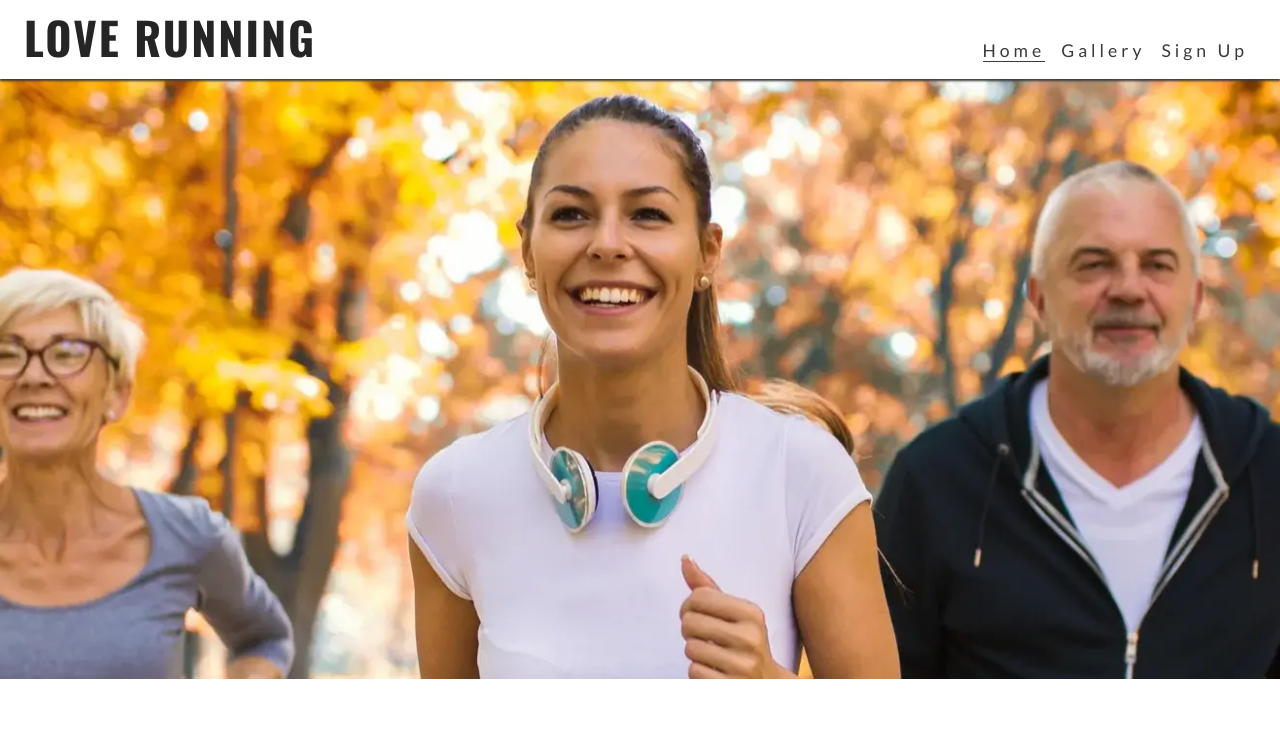
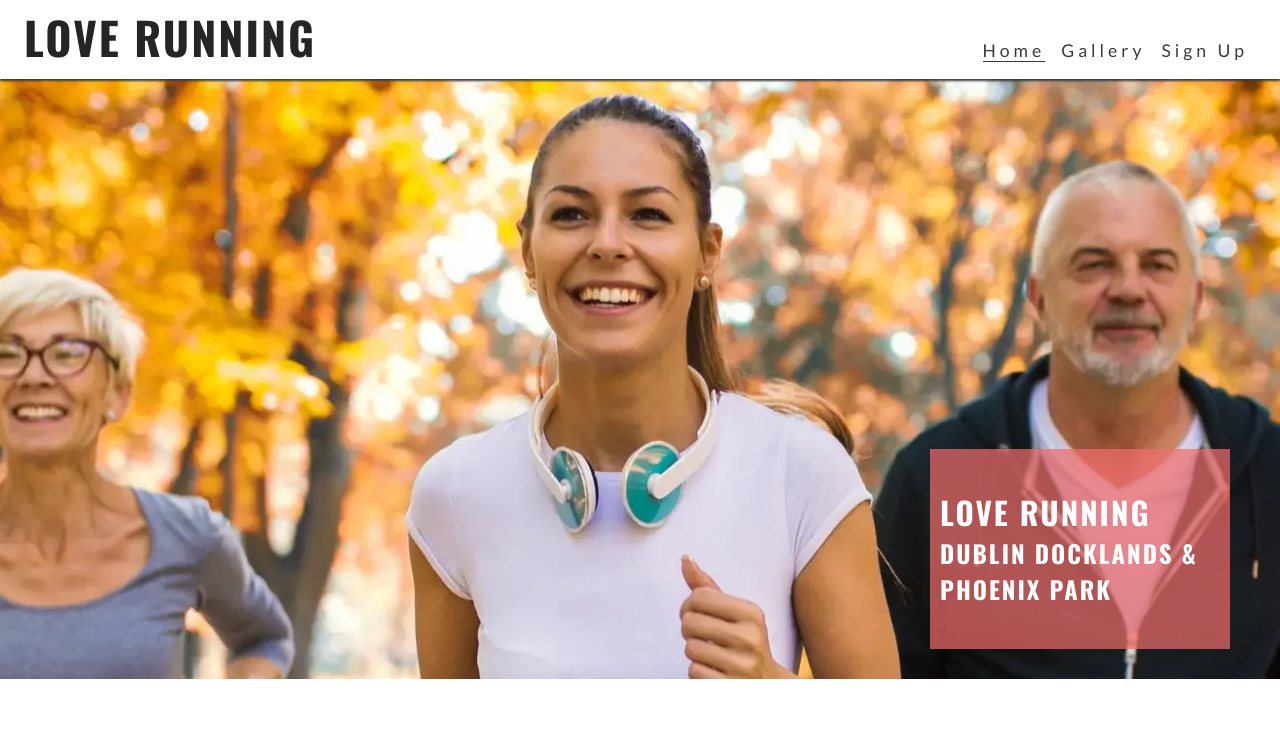
Before and after one commit to muirgreig/love-running, a plain HTML site: page index.html in a window 1280 px wide. Shown: the top 739 px of the page. Drawn offline with nearby package versions, Linux system fonts and the light colour scheme.

Commit message:
Add cover text with club details and altered position on mob and desktop devices

```diff
--- a/assets/css/style.css
+++ b/assets/css/style.css
@@ -19,6 +19,13 @@ body {
     font-family: 'Lato', sans-serif;
 }
 
+h1, h2, h3 {
+    font-family: 'Oswald', sans-serif;
+    text-transform: uppercase;
+    letter-spacing: 2px;
+    color: #252525;
+}
+
 /* Header */
 header {
     background-color:#ffffff;
@@ -36,13 +43,6 @@ header a {
         text-decoration: none;
         color: inherit;
 
-}
-
-h1 {
-    font-family: 'Oswald', sans-serif;
-    text-transform: uppercase;
-    letter-spacing: 2px;
-    color: #252525;
 }
 
 #menu {
@@ -96,6 +96,24 @@ main {
         height: 600px;
         width: 100%;
         background: url("../images/hero-image.webp") no-repeat center center/cover;
+        position: relative;
+}
+
+
+#cover-text {
+    /* Final rgba value sets its transparency so semi-transparent */
+    background-color: rgba(241, 109, 107, .7);
+    font-size: 130%;
+    position: absolute;
+    bottom: 30px;
+    width: 80%;
+    min-height: 200px;
+    padding-top: 40px;
+    padding-left: 10px;
+}
+
+#cover-text > h2, #cover-text > h3 {
+    color: #ffffff;
 }
 
 /* Footer */
@@ -148,6 +166,11 @@ main {
         /* Push main content down to account for fixed header */
         margin-top: 79px;
     }
+    /* Hero */
+    #cover-text {
+        width: 300px;
+        right: 50px;
+    }
 }
 /* Media query: screens above desktops (992px and up) */
 @media screen and (min-width: 992px) {
--- a/index.html
+++ b/index.html
@@ -41,7 +41,13 @@
     </header>
     <!--Main Content-->
     <main>
-        <section id="hero"></section>
+        <section id="hero">
+            <div id="cover-text">
+                <h2>Love Running</h2>
+                <h3>Dublin Docklands & Phoenix Park</h3>
+            </div>
+
+        </section>
     </main>
 
     <!--Footer-->
```
